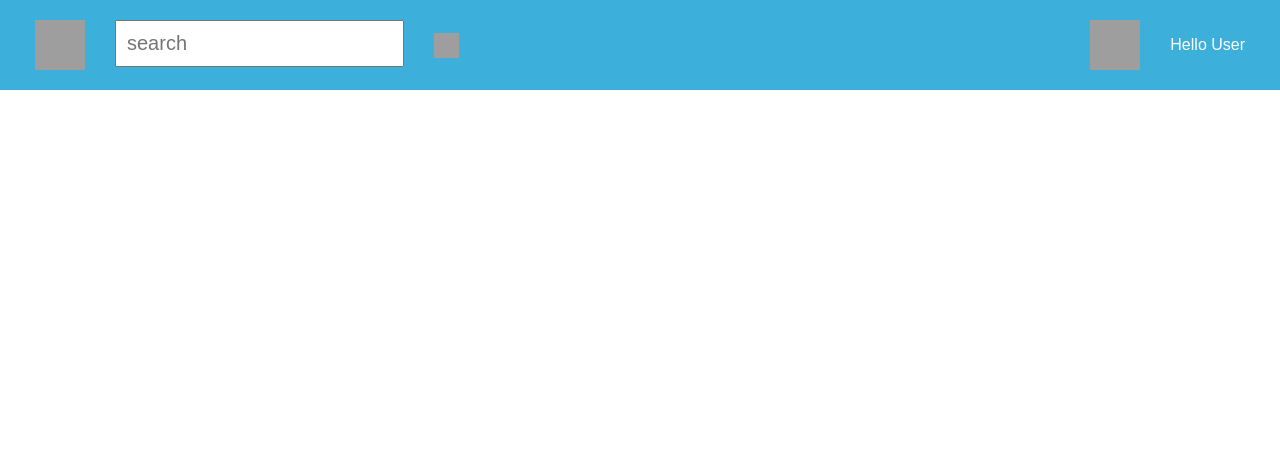
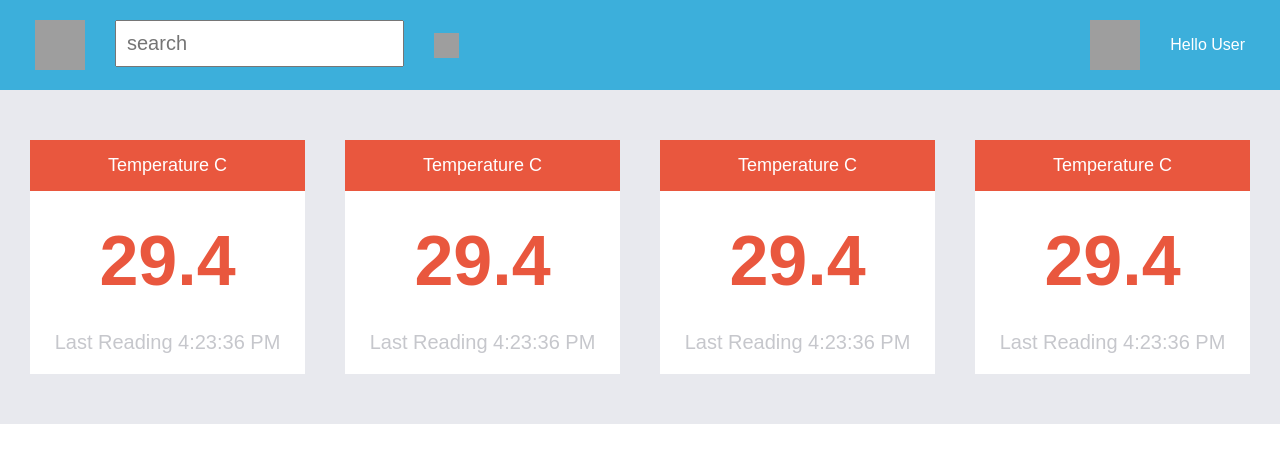
Before and after one commit to whaleloop/waterdna, a React app in the folder app/: page / in a window 1280 px wide. Built offline with nearby package versions, Linux system fonts and the light colour scheme; no server answers; grey boxes are pictures that could not be loaded.

Commit message:
create device and measurement components. move navbar to it's own component

```diff
--- a/app/src/components/app/App.css
+++ b/app/src/components/app/App.css
@@ -1,42 +1,12 @@
-.App-header {
-  background-color: #3cafdb;
-  height: 50px;
-  padding: 20px;
-  color: white;
+.App > .App-intro {
+	padding: 30px;
+	font-size: large;
 }
 
-.App-header > .left {
-	float: left;
-}
-
-.App-header > .right {
-	float: right;
-}
-
-.App-header > * {
-	line-height: 50px;
-	margin: 0 15px;
-}
-
-.App-header .alert-icon {
-	margin-top: 12.5px
-}
-
-.App-header input {
-	padding: 10px;
-	font-size: 20px;
-}
-
-.App > .App-intro {
-  padding: 20px;
-  font-size: large;
+.App {
+	background-color: #e8e9ee;
 }
 
 .App > .App-intro h2 {
-  margin: 0;
+ 	margin: 0;
 }
-
-@keyframes App-logo-spin {
-  from { transform: rotate(0deg); }
-  to { transform: rotate(360deg); }
-}
--- a/app/src/components/app/App.js
+++ b/app/src/components/app/App.js
@@ -1,42 +1,17 @@
 import React from 'react';
 import logo from '../../static/logo.svg';
 import './App.css';
+import NavBar from '../navbar/NavBar';
+import Device from '../device/Device';
 
 class AppComponent extends React.Component {
 	render() {
 		return (
 			<div className="App">
-				<nav className="App-header">
-					<div className="left">
-						<img
-							src="https://cdn4.iconfinder.com/data/icons/arq-commonui/500/arq-menu-128.png"
-							height="50"
-							width="50"
-						/>
-					</div>
-					<div className="left">
-						<input placeholder="search" />
-					</div>
-					<div className="left">
-						<img
-							src="https://cdn2.iconfinder.com/data/icons/social-productivity-line-art-2/128/notification-128.png"
-							className="alert-icon"
-							height="25"
-							width="25"
-						/>
-					</div>
-
-					<div className="right">Hello User</div>
-					<div className="right">
-						<img
-							src="https://cdn1.iconfinder.com/data/icons/freeline/32/account_friend_human_man_member_person_profile_user_users-256.png"
-							height="50"
-							width="50"
-						/>
-					</div>
-				</nav>
+				<NavBar {...this.props} />
 				<section className="App-intro">
 					<h2>{this.props.app.message}</h2>
+					<Device {...this.props} />
 				</section>
 			</div>
 		);
--- /dev/null
+++ b/app/src/components/device/Device.css
@@ -0,0 +1,22 @@
+.Device {
+
+}
+
+.Device .measurements {
+	display: flex;
+	flex-direction:row;
+	justify-content: center;
+}
+
+.Device .measurements > * {
+	flex: 1;
+	margin: 20px;
+}
+
+.Device .measurements > *:first-child {
+	margin-left: 0;
+}
+
+.Device .measurements > *:last-child {
+	margin-right: 0;
+}
--- /dev/null
+++ b/app/src/components/device/Device.js
@@ -0,0 +1,21 @@
+import React from 'react';
+import logo from '../../static/logo.svg';
+import './Device.css';
+import Measurement from '../measurement/Measurement';
+
+class Device extends React.Component {
+	render() {
+		return (
+			<div className="Device">
+				<div className="measurements">
+					<Measurement {...this.props} />
+					<Measurement {...this.props} />
+					<Measurement {...this.props} />
+					<Measurement {...this.props} />
+				</div>
+			</div>
+		);
+	}
+}
+
+export default Device;
--- /dev/null
+++ b/app/src/components/measurement/Measurement.css
@@ -0,0 +1,28 @@
+.Measurement {
+
+}
+
+.Measurement .title {
+	color: white;
+	font-size: 20px 0;
+	background-color: #e9573e;
+	padding: 15px;
+	text-align: center;
+}
+
+.Measurement .reading {
+	color: #e9573e;
+	font-size: 70px;
+	background-color: white;
+	padding: 30px 0;
+	text-align: center;
+	font-weight: 900;
+}
+
+.Measurement .timestamp {
+	color: #c6c7cc;
+	font-size: 20px;
+	background-color: white;
+	padding: 0 0 20px;
+	text-align: center;
+}
--- /dev/null
+++ b/app/src/components/measurement/Measurement.js
@@ -0,0 +1,17 @@
+import React from 'react';
+import logo from '../../static/logo.svg';
+import './Measurement.css';
+
+class Measurement extends React.Component {
+	render() {
+		return (
+			<div className="Measurement">
+				<div className="title">Temperature C</div>
+				<div className="reading">29.4</div>
+				<div className="timestamp">Last Reading 4:23:36 PM</div>
+			</div>
+		);
+	}
+}
+
+export default Measurement;
--- /dev/null
+++ b/app/src/components/navbar/NavBar.css
@@ -0,0 +1,28 @@
+.NavBar {
+  background-color: #3cafdb;
+  height: 50px;
+  padding: 20px;
+  color: white;
+}
+
+.NavBar > .left {
+	float: left;
+}
+
+.NavBar > .right {
+	float: right;
+}
+
+.NavBar > * {
+	line-height: 50px;
+	margin: 0 15px;
+}
+
+.NavBar .alert-icon {
+	margin-top: 12.5px
+}
+
+.NavBar input {
+	padding: 10px;
+	font-size: 20px;
+}
--- /dev/null
+++ b/app/src/components/navbar/NavBar.js
@@ -0,0 +1,41 @@
+import React from 'react';
+import logo from '../../static/logo.svg';
+import './NavBar.css';
+
+class NavBar extends React.Component {
+	render() {
+		return (
+			<nav className="NavBar">
+				<div className="left">
+					<img
+						src="https://cdn4.iconfinder.com/data/icons/arq-commonui/500/arq-menu-128.png"
+						height="50"
+						width="50"
+					/>
+				</div>
+				<div className="left">
+					<input placeholder="search" />
+				</div>
+				<div className="left">
+					<img
+						src="https://cdn2.iconfinder.com/data/icons/social-productivity-line-art-2/128/notification-128.png"
+						className="alert-icon"
+						height="25"
+						width="25"
+					/>
+				</div>
+
+				<div className="right">Hello User</div>
+				<div className="right">
+					<img
+						src="https://cdn1.iconfinder.com/data/icons/freeline/32/account_friend_human_man_member_person_profile_user_users-256.png"
+						height="50"
+						width="50"
+					/>
+				</div>
+			</nav>
+		);
+	}
+}
+
+export default NavBar;
```
Also changed, not shown: app/src/components/device/Device.test.js (added, +9 -0 lines), app/src/components/measurement/Measurement.test.js (added, +9 -0 lines), app/src/components/navbar/NavBar.test.js (added, +9 -0 lines).
